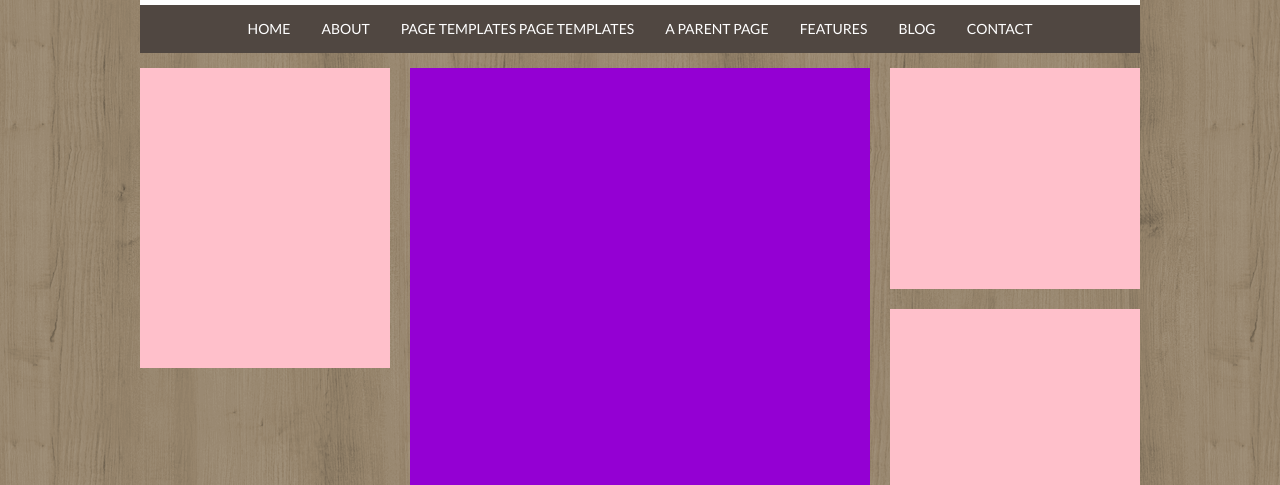
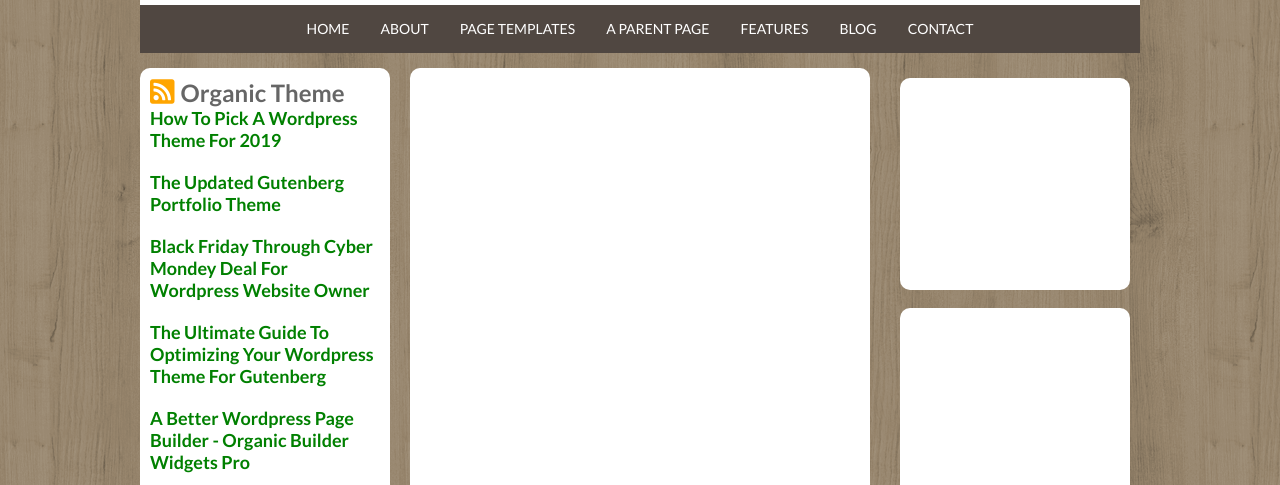
Before and after one commit to Edmondo-diRonza/htmlcss-wp, a plain HTML site: page index.html in a window 1280 px wide. Shown: the part 315-800 px from the top of the page. Drawn offline with Linux system fonts and the light colour scheme; a web font is replaced by a local one.

Commit message:
Realizzato dx-menu

```diff
--- a/css/style.css
+++ b/css/style.css
@@ -51,6 +51,11 @@
     width: 100%;
     text-align: center;
 }
+
+li {
+    list-style-type: none;
+}
+
 .main-menu li {
     display: inline-block;
     color: white;
@@ -59,14 +64,22 @@
     padding: 0px 14px;
     font-size: 14px;
     text-transform: uppercase;
-    list-style-type: none;
 }
+.main-menu a {
+    display: inline-block;
+    line-height: 48px;
+}
+
 .main-menu a:link {
     color: white;
     text-decoration: none;
 }
 .main-menu a:visited {
     color: white;
+}
+.main-menu li:hover {
+    background-color: rgba(0, 0, 0, 0.4);
+    border-bottom: 1px solid red;
 }
 
 main {
@@ -81,15 +94,44 @@
 
 .col-sx, .col-dx, .col-cent {
     float: left;
-    height: 300px;
-    background-color: pink;
+    background-color: white;
     width: 25%;
+    border-radius: 10px;
+    padding: 10px;
 }
+
+.dx-menu-title .rss {
+    font-size: 28px;
+    color: orange;
+}
+.dx-menu-title h2 {
+    display: inline;
+    color: rgba(0, 0, 0, .6);
+    margin: 3px;
+}
+
+.dx-menu li {
+    padding-bottom: 20px;
+}
+
+.dx-menu a {
+    font-size: 18px;
+    font-weight: bold;
+
+}
+.dx-menu a:link {
+    color: green;
+    text-decoration: none;
+    text-transform: capitalize;
+}
+.dx-menu a:visited {
+    color: green;
+}
+
 
 .col-cent{
     width: 46%;
     height: 500px;
-    background-color: darkviolet;
     margin: 0% 2%;
 }
 
@@ -98,13 +140,15 @@
     background-color: transparent;
 }
 footer{
-    background-color: rgb(32, 176, 212);
+    background-color: white;
     height: 80px;
+    border-radius: 10px;
 }
 
 .widget {
-    background-color: pink;
     width: 100%;
     height: 46%;
     margin-bottom: 8%;
+    background-color: white;
+    border-radius: 10px;
 }
--- a/index.html
+++ b/index.html
@@ -8,6 +8,11 @@
     <link rel="preconnect" href="https://fonts.googleapis.com">
     <link rel="preconnect" href="https://fonts.gstatic.com" crossorigin>
     <link href="https://fonts.googleapis.com/css2?family=Fuggles&family=Lato:wght@400;700&display=swap" rel="stylesheet">
+    <link rel="stylesheet" href="https://cdnjs.cloudflare.com/ajax/libs/font-awesome/5.15.3/css/all.min.css
+
+
+
+    ">
     <link rel="stylesheet" href="css/style.css">
 </head>
 <body>
@@ -23,7 +28,7 @@
                 <ul>
                     <li><a href="#">Home</a></li>
                     <li><a href="#">About</a> </li>
-                    <li><a href="#">Page Templates</a> Page Templates</li>
+                    <li><a href="#">Page Templates</a></li>
                     <li><a href="#">A parent Page</a> </li>
                     <li><a href="#">Features</a> </li>
                     <li><a href="#">Blog</a> </li>
@@ -33,7 +38,20 @@
 
         </header>
         <main>
-            <aside class="col-sx"></aside>
+            <aside class="col-sx">
+                <div class="dx-menu-title">
+                    <i class="fas fa-rss-square rss"></i>
+                    <h2>Organic Theme</h2>
+                </div>
+                <ul class="dx-menu">
+                    <li><a href="#">How to pick a Wordpress theme for 2019</a></li>
+                    <li><a href="#">The Updated Gutenberg portfolio Theme</a></li>
+                    <li><a href="#">Black Friday Through Cyber Mondey Deal For Wordpress Website Owner</a></li>
+                    <li><a href="#">the ultimate guide to optimizing your wordpress theme for gutenberg</a></li>
+                    <li><a href="#">a better wordpress page builder - organic builder widgets pro</a></li>
+                </ul>
+
+            </aside>
             <section class="col-cent"></section>
             <aside class="col-dx">
                 <div class="widget"></div>
```
